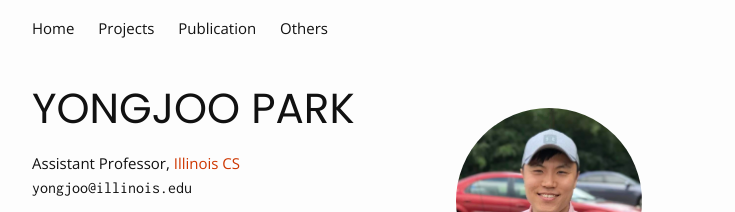
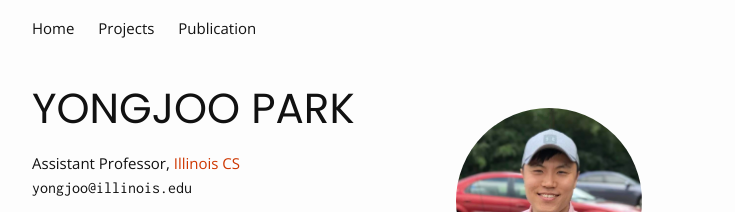
Before and after one commit to pyongjoo/pyongjoo.github.io, a Jekyll site: the page built from index.html, in a window 1280 px wide. Shown: the top 212 px of the page, without its empty margins (268-1003 px from the left). Built offline with Jekyll 4.4.1, drawn with Linux system fonts in a browser that asks for light colours.

Commit message:
Update navigation.yml

```diff
--- a/_data/navigation.yml
+++ b/_data/navigation.yml
@@ -7,5 +7,3 @@ main:
     url: /projects/
   - title: "Publication"
     url: /publication/
-  - title: "Others"
-    url: /otherposts/
```
